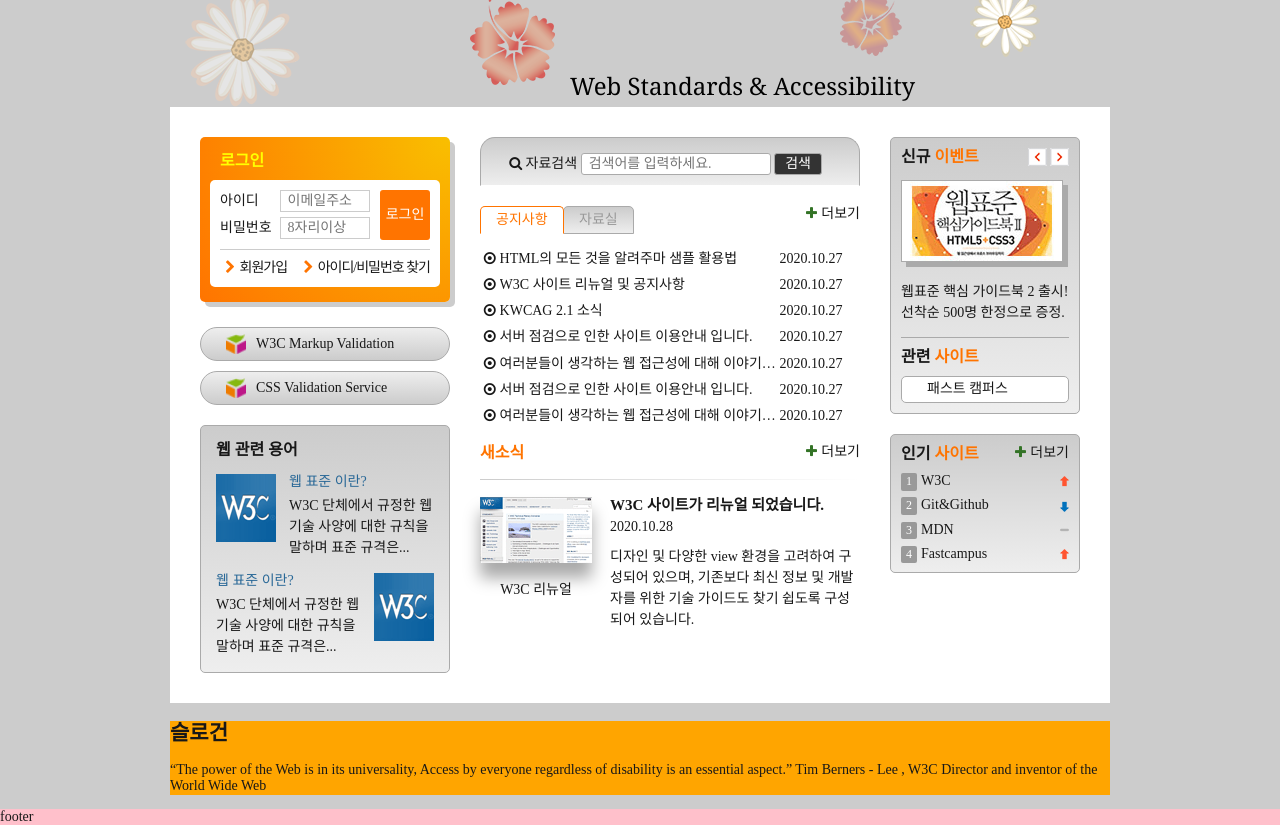
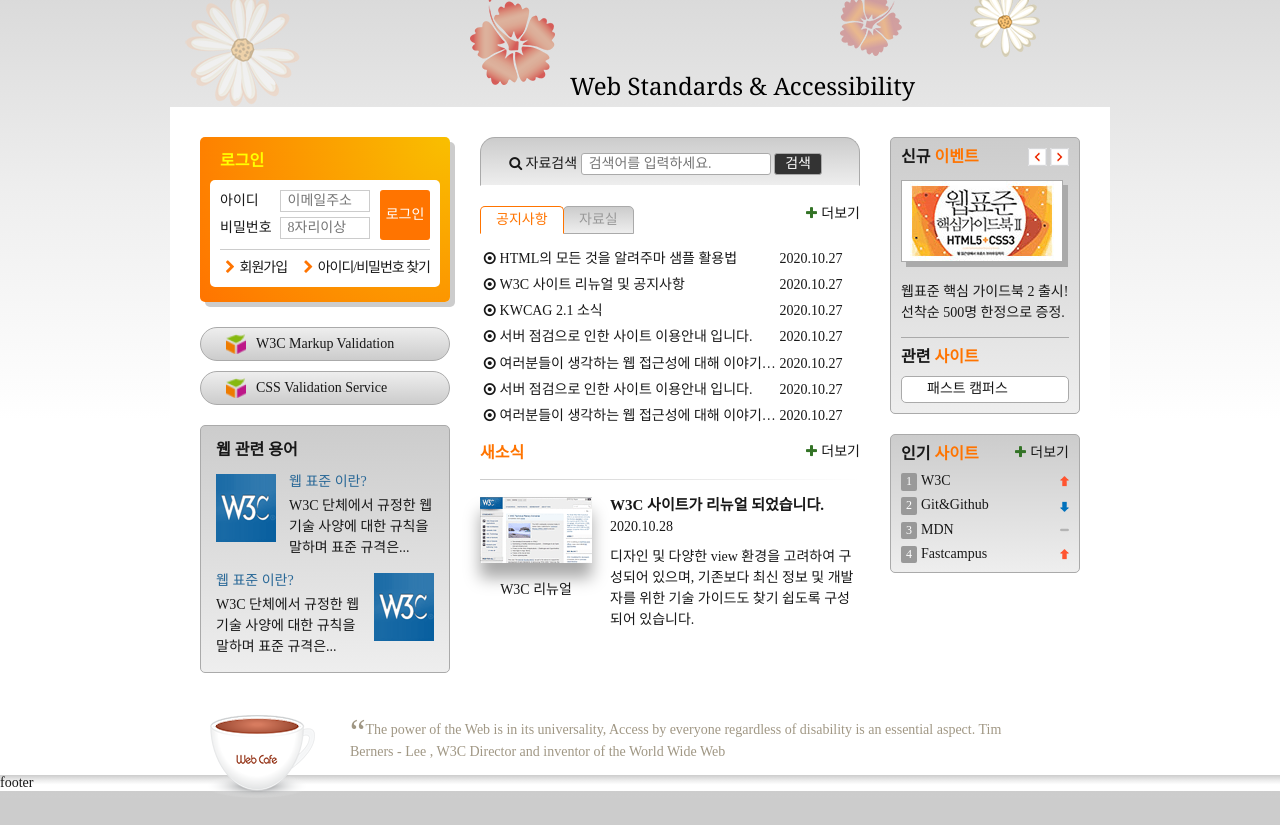
Before and after one commit to margu31/FDS, a plain HTML site: page index.html in a window 1280 px wide. Shown: the part 137-962 px from the top of the page. After the commit the page ends 935 px from the top, so only its background shows below. Drawn offline with nearby package versions, Linux system fonts and the light colour scheme; a web font is replaced by a local one.

Commit message:
슬로건 디자인

```diff
--- a/css/stylesheet.css
+++ b/css/stylesheet.css
@@ -24,7 +24,7 @@ body {
   font-family: 'Spoqa Han Sans', 'Sans-serif';
   font-size: 1.4rem;
   color: #181818;
-  background: #ccc;
+  background: #ccc linear-gradient(#ccc 0%, #eee 35%, #fff 60%, #fff 100%);
 }
 /* 링크 스타일 */
 a {
@@ -971,9 +971,43 @@ fieldset {
   right: 10px;
 } */
 .slogan {
-  background: orange;
+
+  position: relative;
+  padding: 0 70px 15px 180px
+}
+.slogan-heading {
+  height: 83px;
+  width: 110px;
+  font-size: 1.4rem;
+  font-weight: 400;
+  text-align: center;
+  line-height: 83px;
+  position: absolute;
+  left: 35px;
+  bottom: -35px;
+}
+.slogan-heading::after {
+  content: "";
+  position: absolute;
+  width: 100%;
+  height: 100%;
+  top: 0;
+  left: 0;
+  background: url(./images/coffee.png) no-repeat 0 0;
+}
+.slogan-brief {
+  margin: 0;
+  color: #a09784;
+}
+.slogan-brief q::after {
+  content: "";
+}
+.slogan-brief q::before {
+  font-size: 3.5rem;
+  position: relative;
+  top: 10px;
 }
 .footer {
-  background: pink;
+  background: #ccc linear-gradient(#ccc 0%, #eee 35%, #fff 60%, #fff 100%);
   width: 100%;
 }
```
